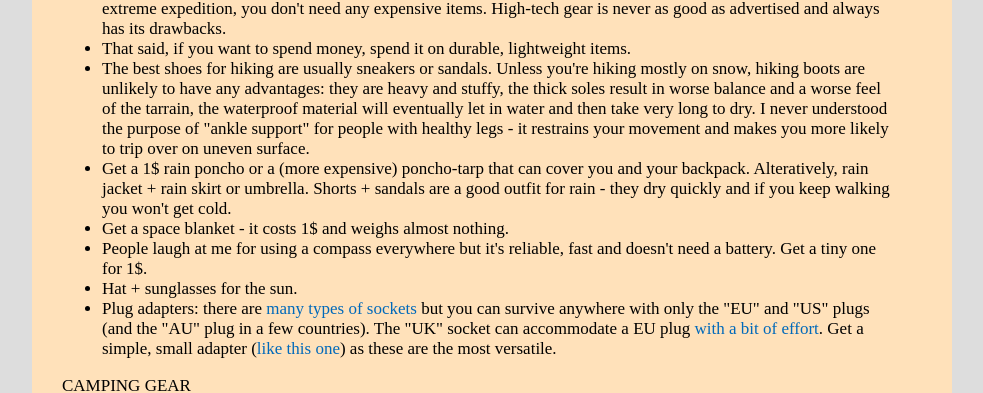
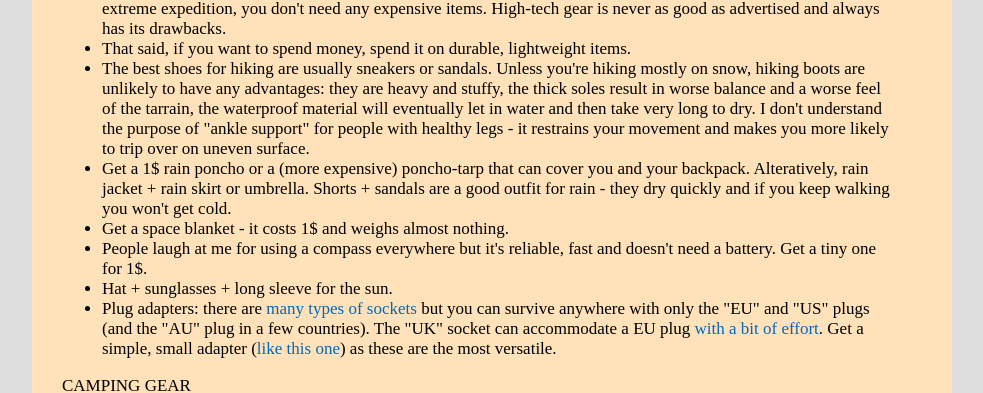
Before and after one commit to witbag/witbag.github.io, a Jekyll site: the page built from travel/packing.html, in a window 1280 px wide. Shown: the part 424-817 px from the top of the page, without its empty margins (148-1131 px from the left). Built offline with Jekyll 4.4.1, drawn with Linux system fonts in a browser that asks for light colours.

Commit message:
Update packing.html

```diff
--- a/travel/packing.html
+++ b/travel/packing.html
@@ -18,11 +18,11 @@ GEAR<br>
 <ul>
 <li>People have lived in places like the Andes, the Amazon, or Sahara for thousands of years without Goretex jackets or hiking boots. The only people you see wearing "outdoor gear" in these places are tourists. Unless you're doing some extreme expedition, you don't need any expensive items. High-tech gear is never as good as advertised and always has its drawbacks.
 <li>That said, if you want to spend money, spend it on durable, lightweight items.
-<li>The best shoes for hiking are usually sneakers or sandals. Unless you're hiking mostly on snow, hiking boots are unlikely to have any advantages: they are heavy and stuffy, the thick soles result in worse balance and a worse feel of the tarrain, the waterproof material will eventually let in water and then take very long to dry. I never understood the purpose of "ankle support" for people with healthy legs - it restrains your movement and makes you more likely to trip over on uneven surface.
+<li>The best shoes for hiking are usually sneakers or sandals. Unless you're hiking mostly on snow, hiking boots are unlikely to have any advantages: they are heavy and stuffy, the thick soles result in worse balance and a worse feel of the tarrain, the waterproof material will eventually let in water and then take very long to dry. I don't understand the purpose of "ankle support" for people with healthy legs - it restrains your movement and makes you more likely to trip over on uneven surface.
 <li>Get a 1$ rain poncho or a (more expensive) poncho-tarp that can cover you and your backpack. Alteratively, rain jacket + rain skirt or umbrella. Shorts + sandals are a good outfit for rain - they dry quickly and if you keep walking you won't get cold.
 <li>Get a space blanket - it costs 1$ and weighs almost nothing.
 <li>People laugh at me for using a compass everywhere but it's reliable, fast and doesn't need a battery. Get a tiny one for 1$.
-<li>Hat + sunglasses for the sun.
+<li>Hat + sunglasses + long sleeve for the sun.
 <li>Plug adapters: there are <a href="https://www.power-plugs-sockets.com/" target=_blank>many types of sockets</a> but you can survive anywhere with only the "EU" and "US" plugs (and the "AU" plug in a few countries). The "UK" socket can accommodate a EU plug <a href="https://www.youtube.com/watch?v=fi5_CTBnDgc" target=_blank>with a bit of effort</a>. Get a simple, small adapter (<a href="https://www.dhresource.com/0x0s/f2-albu-g5-M01-70-EB-rBVaJFi0KfqAHu21AAEbpXp_5UQ354.jpg/portable-travel-power-plug-adapter-eu-us-au-adaptor-converter-ac-power-plug-european-to-american-outlet-universal.jpg" target=_blank>like this one</a>) as these are the most versatile.
 </ul>
 CAMPING GEAR<br>
```
